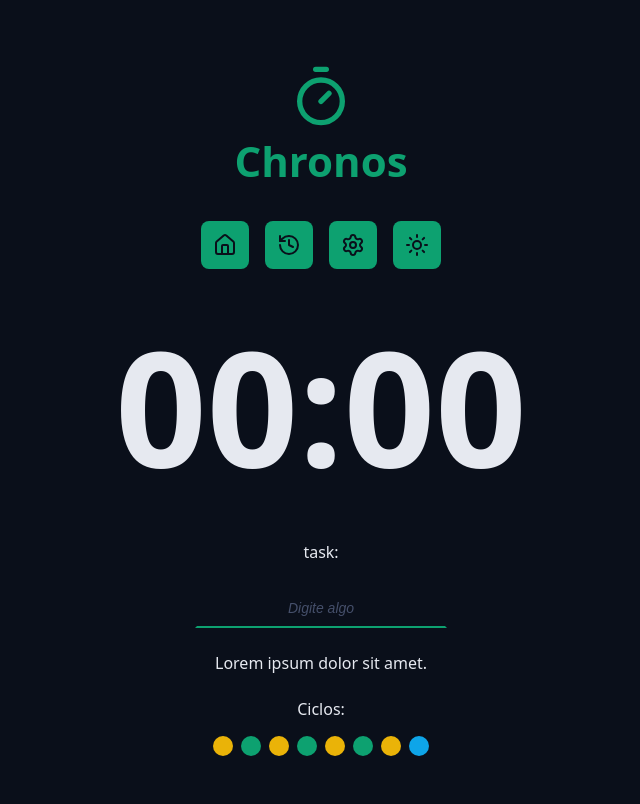
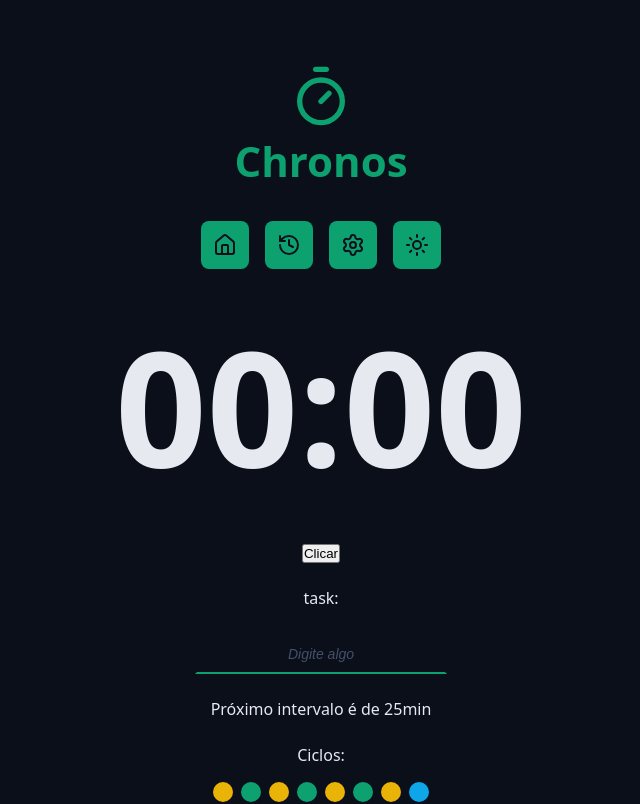
Before and after one commit to RafaelaGusczak/chronos-pomodoro, a React (Vite) app: page / in a window 1280 px wide. Shown: the top 804 px of the page, without its empty margins (319-959 px from the left). Built offline with nearby package versions, Linux system fonts and the light colour scheme.

Commit message:
Enviando o estado via props por vários níveis de componentes (prop drilling)

```diff
--- a/src/components/CountDown/index.tsx
+++ b/src/components/CountDown/index.tsx
@@ -1,9 +1,6 @@
+import type { HomeProps } from '../../pages/Home';
 import styles from './styles.module.css';
 
-export function CountDown() {
-  return (
-    <div className={styles.container}>
-      00:00
-    </div>
-  );
+export function CountDown({ state }: HomeProps) {
+  return <div className={styles.container}>{state.formattedSecondsRemaining}</div>;
 }
--- a/src/components/MainForm/index.tsx
+++ b/src/components/MainForm/index.tsx
@@ -1,11 +1,30 @@
-import { PlayCircleIcon } from "lucide-react";
-import { Cycles } from "../Cycles";
-import { DefaultButton } from "../DefaultButton";
-import { DefaultInput } from "../DefaultInput";
+import { PlayCircleIcon } from 'lucide-react';
+import { Cycles } from '../Cycles';
+import { DefaultButton } from '../DefaultButton';
+import { DefaultInput } from '../DefaultInput';
+import type { HomeProps } from '../../pages/Home';
 
-export function MainForm() {
+export function MainForm({ state, setState }: HomeProps) {
+  function handleClick() {
+    setState(prevState => {
+      return {
+        ...prevState,
+        config: {
+          ...prevState.config,
+          workTime: 34,
+        },
+        formattedSecondsRemaining: '23:34',
+      };
+    });
+  }
+
   return (
     <form className='form' action=''>
+      <div>
+        <button type='button' onClick={handleClick}>
+          Clicar
+        </button>
+      </div>
       <div className='formRow'>
         <DefaultInput
           labelText='task:'
@@ -16,7 +35,7 @@ export function MainForm() {
       </div>
 
       <div className='formRow'>
-        <p>Lorem ipsum dolor sit amet.</p>
+        <p>Próximo intervalo é de {state.config.workTime}min</p>
       </div>
 
       <div className='formRow'>
--- a/src/pages/Home/index.tsx
+++ b/src/pages/Home/index.tsx
@@ -4,22 +4,21 @@ import { MainForm } from '../../components/MainForm';
 import { MainTemplate } from '../../layout/MainLayouts';
 import type { TaskStateModel } from '../../models/TaskStateModel';
 
-type HomeProps = {
+export type HomeProps = {
   state: TaskStateModel;
   setState: React.Dispatch<React.SetStateAction<TaskStateModel>>;
 };
 
 export function Home(props: HomeProps) {
-  const { state, setState } = props;
 
   return (
     <MainTemplate>
       <Container>
-        <CountDown />
+        <CountDown {...props} />
       </Container>
 
       <Container>
-        <MainForm />
+        <MainForm {...props} />
       </Container>
     </MainTemplate>
   );
```
